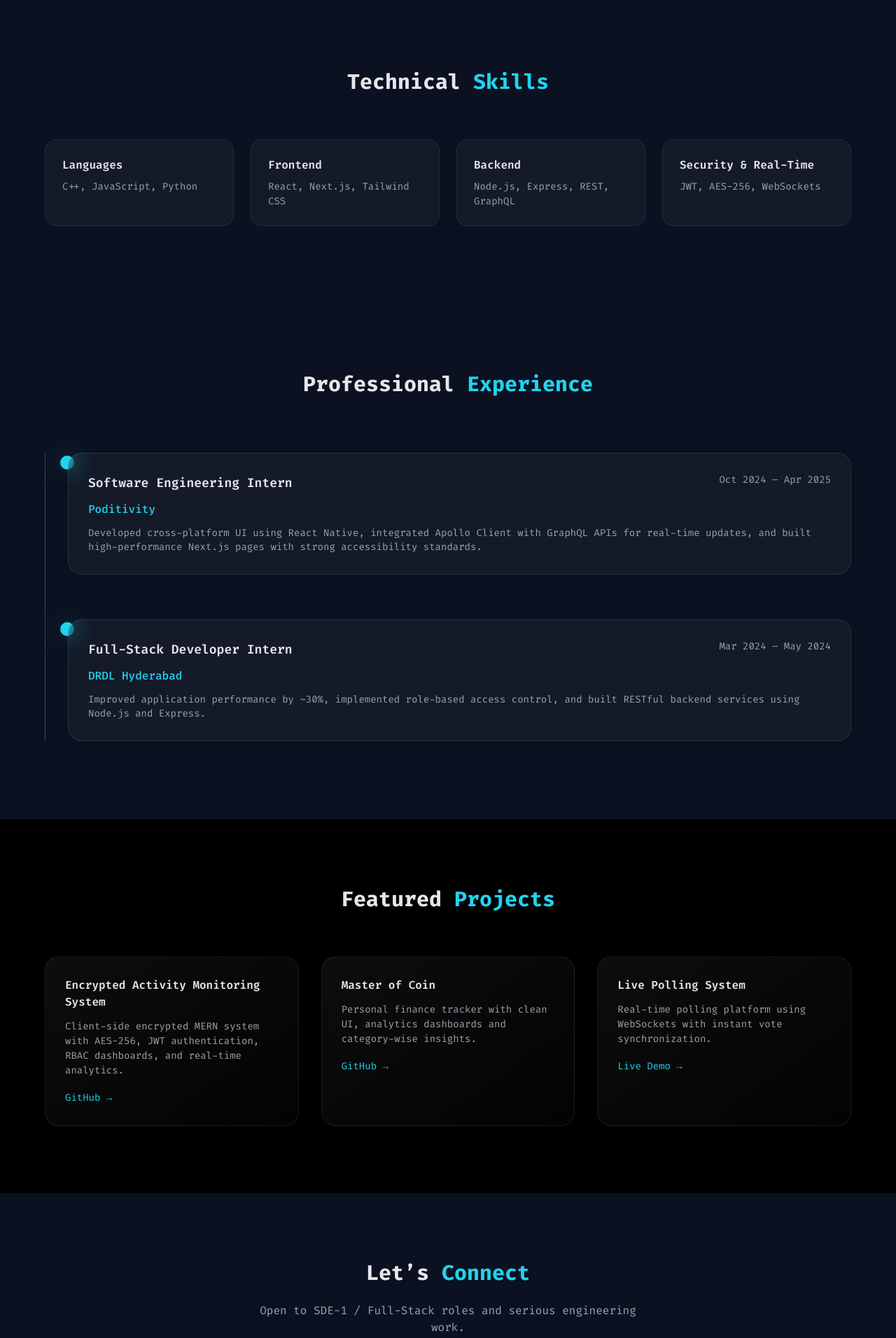
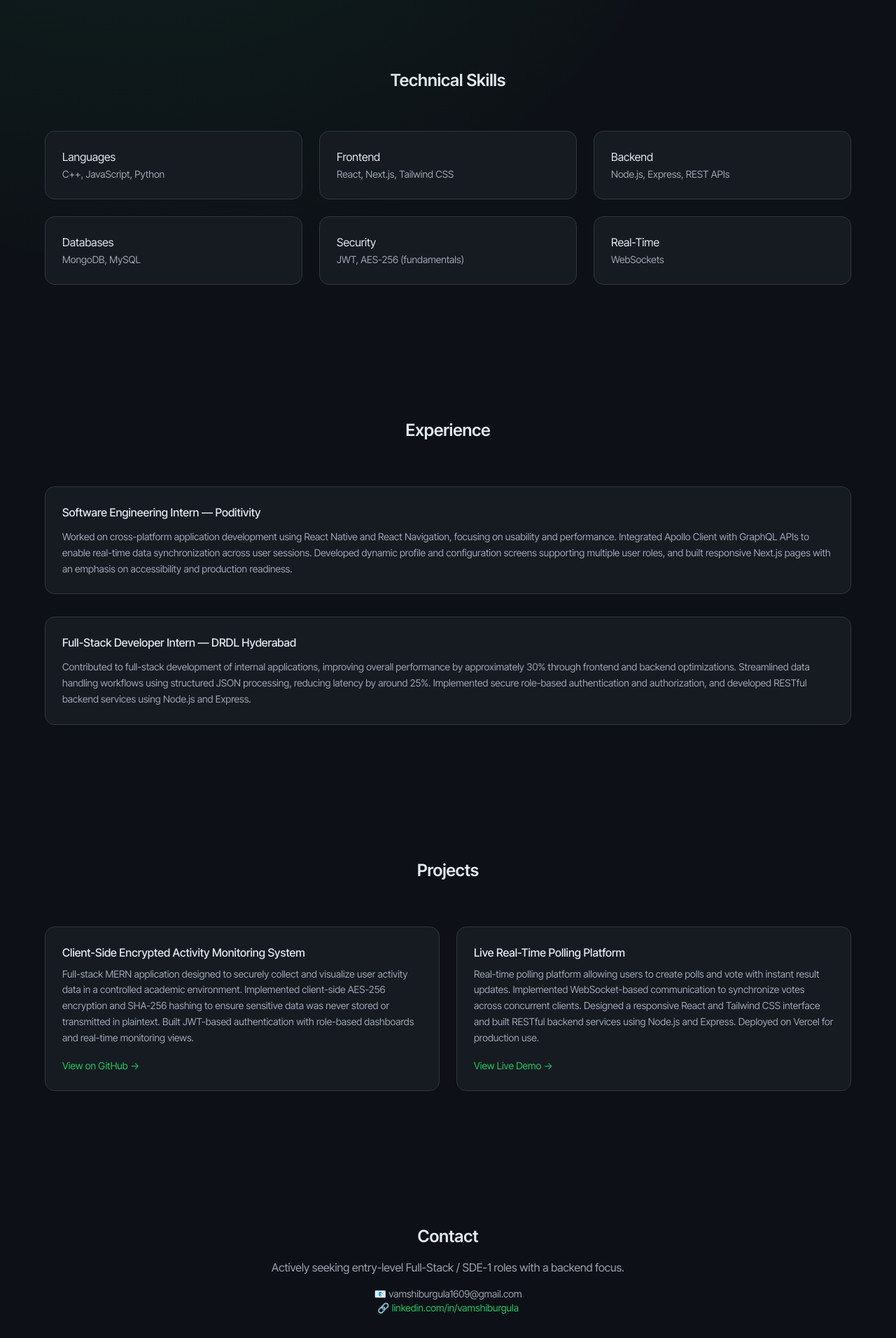
Before and after one commit to vamshiburgula/Portfolio, a plain HTML site: page index.html in a window 1280 px wide. Shown: the part 797-2709 px from the top of the page at 70% size. Drawn offline with nearby package versions, Linux system fonts and the light colour scheme.

Commit message:
Updated with Latest Project

```diff
--- a/index.html
+++ b/index.html
@@ -3,7 +3,7 @@
 <head>
   <meta charset="UTF-8" />
   <meta name="viewport" content="width=device-width, initial-scale=1.0" />
-  <title>Krishna Vamshi Burgula | Full-Stack MERN Developer</title>
+  <title>Krishna Vamshi Burgula | Full-Stack Engineer</title>
 
   <!-- Tailwind -->
   <script src="https://cdn.tailwindcss.com"></script>
@@ -13,47 +13,89 @@
   <script src="https://unpkg.com/aos@2.3.1/dist/aos.js"></script>
 
   <!-- Font -->
-  <link
-    href="https://fonts.googleapis.com/css2?family=Fira+Code:wght@400;500;600;700&display=swap"
-    rel="stylesheet"
-  />
+  <link href="https://fonts.googleapis.com/css2?family=Inter+Tight:wght@300;400;500;600;700&display=swap" rel="stylesheet"/>
 
   <script>
     tailwind.config = {
-      darkMode: "class",
       theme: {
         extend: {
-          fontFamily: { code: ["Fira Code", "monospace"] },
-          boxShadow: {
-            glow: "0 0 40px rgba(34,211,238,0.35)",
+          fontFamily: {
+            sans: ["Inter Tight", "Inter", "system-ui", "sans-serif"]
           },
-        },
-      },
+          colors: {
+            node: "#22c55e",
+            bg: "#0d1117",
+            card: "#161b22",
+            border: "#30363d"
+          }
+        }
+      }
     };
   </script>
 
   <style>
-    body { font-family: "Fira Code", monospace; }
+    body {
+      background:
+        radial-gradient(900px at 15% 10%, rgba(34,197,94,.12), transparent),
+        #0d1117;
+    }
+
+    /* Hero entrance */
+    .hero {
+      animation: heroIn .9s ease-out forwards;
+    }
+    @keyframes heroIn {
+      from { opacity: 0; transform: translateY(18px); }
+      to { opacity: 1; transform: translateY(0); }
+    }
+
+    /* Cards */
+    .card {
+      background: #161b22;
+      border: 1px solid #30363d;
+      border-radius: 14px;
+      transition: transform .25s ease, box-shadow .25s ease, border-color .25s ease;
+    }
+    .card:hover {
+      transform: translateY(-4px);
+      border-color: #22c55e;
+      box-shadow: 0 12px 30px rgba(0,0,0,.45);
+    }
+
+    /* Nav underline */
+    .nav-link {
+      position: relative;
+    }
+    .nav-link::after {
+      content: "";
+      position: absolute;
+      left: 0;
+      bottom: -6px;
+      width: 0;
+      height: 2px;
+      background: #22c55e;
+      transition: width .25s ease;
+    }
+    .nav-link:hover::after {
+      width: 100%;
+    }
   </style>
 </head>
 
-<body class="bg-[#0b1120] text-gray-200">
+<body class="text-slate-200 font-sans">
 
-<!-- ================= NAVBAR ================= -->
-<header class="fixed top-0 w-full z-50 backdrop-blur-xl bg-[#0b1120]/80 border-b border-white/10">
+<!-- NAV -->
+<header class="fixed top-0 w-full z-50 backdrop-blur bg-bg/90 border-b border-border">
   <nav class="max-w-7xl mx-auto px-6 py-4 flex justify-between items-center">
-    <span class="text-lg font-bold text-cyan-400">KVB</span>
-    <ul class="hidden md:flex gap-8 text-sm items-center">
-      <li><a href="#about" class="hover:text-cyan-400">About</a></li>
-      <li><a href="#skills" class="hover:text-cyan-400">Skills</a></li>
-      <li><a href="#internships" class="hover:text-cyan-400">Experience</a></li>
-      <li><a href="#projects" class="hover:text-cyan-400">Projects</a></li>
+    <span class="font-semibold text-node tracking-wide">KVB</span>
+    <ul class="hidden md:flex gap-8 text-sm">
+      <li><a href="#about" class="nav-link">About</a></li>
+      <li><a href="#skills" class="nav-link">Skills</a></li>
+      <li><a href="#experience" class="nav-link">Experience</a></li>
+      <li><a href="#projects" class="nav-link">Projects</a></li>
       <li>
-        <a
-          href="https://linkedin.com/in/vamshiburgula"
-          target="_blank"
-          class="px-4 py-1 rounded-full border border-cyan-400 text-cyan-400 hover:bg-cyan-400 hover:text-black transition"
-        >
+        <a href="https://linkedin.com/in/vamshiburgula" target="_blank"
+           class="px-4 py-1 rounded border border-node text-node hover:bg-node hover:text-black transition">
           LinkedIn
         </a>
       </li>
@@ -61,247 +103,166 @@
   </nav>
 </header>
 
-<!-- ================= HERO ================= -->
+<!-- HERO -->
 <section id="about" class="min-h-screen flex items-center pt-32 px-6">
-  <div class="max-w-4xl mx-auto text-center">
-    <h1 class="text-4xl md:text-6xl font-bold mb-6" data-aos="fade-up">
-      Krishna Vamshi <span class="text-cyan-400">Burgula</span>
+  <div class="max-w-4xl mx-auto text-center hero">
+    <h1 class="text-4xl md:text-5xl font-semibold mb-4 tracking-tight">
+      Krishna Vamshi <span class="text-node">Burgula</span>
     </h1>
+    <p class="text-gray-400 mb-6">
+      Recent Computer Science Graduate · Full-Stack Engineer (MERN)
+    </p>
+    <p class="max-w-2xl mx-auto text-gray-400 leading-relaxed">
+      Computer Science graduate with hands-on experience building
+      production-ready full-stack web applications using the MERN stack
+      and Next.js. Strong focus on backend development with Node.js and
+      Express, while maintaining clean, responsive React-based user
+      interfaces. Experienced in API design, authentication,
+      real-time systems, and secure data handling.
+    </p>
+  </div>
+</section>
 
-    <p class="text-lg md:text-xl text-gray-400 mb-8" data-aos="fade-up" data-aos-delay="100">
-      Full-Stack MERN Developer · SDE-1
-    </p>
-
-    <p class="max-w-2xl mx-auto text-gray-400 leading-relaxed mb-10"
-       data-aos="fade-up" data-aos-delay="200">
-      I build production-ready web applications using React, Next.js,
-      Node.js and MongoDB, with a strong focus on real-time systems,
-      security, and performance.
-    </p>
-
-    <div class="flex justify-center gap-4" data-aos="fade-up" data-aos-delay="300">
-      <a href="#projects"
-         class="px-8 py-3 rounded-xl bg-cyan-400 text-black font-medium shadow-glow hover:scale-105 transition">
-        View Work
-      </a>
-      <a href="#contact"
-         class="px-8 py-3 rounded-xl border border-white/20 hover:border-cyan-400 transition">
-        Contact
-      </a>
+<!-- SKILLS -->
+<section id="skills" class="py-24 px-6">
+  <div class="max-w-6xl mx-auto">
+    <h2 class="text-2xl font-semibold mb-14 text-center" data-aos="fade-up">
+      Technical Skills
+    </h2>
+    <div class="grid sm:grid-cols-2 lg:grid-cols-3 gap-6">
+      <div class="card p-6" data-aos="fade-up">Languages<br><span class="text-gray-400 text-sm">C++, JavaScript, Python</span></div>
+      <div class="card p-6" data-aos="fade-up" data-aos-delay="50">Frontend<br><span class="text-gray-400 text-sm">React, Next.js, Tailwind CSS</span></div>
+      <div class="card p-6" data-aos="fade-up" data-aos-delay="100">Backend<br><span class="text-gray-400 text-sm">Node.js, Express, REST APIs</span></div>
+      <div class="card p-6" data-aos="fade-up" data-aos-delay="150">Databases<br><span class="text-gray-400 text-sm">MongoDB, MySQL</span></div>
+      <div class="card p-6" data-aos="fade-up" data-aos-delay="200">Security<br><span class="text-gray-400 text-sm">JWT, AES-256 (fundamentals)</span></div>
+      <div class="card p-6" data-aos="fade-up" data-aos-delay="250">Real-Time<br><span class="text-gray-400 text-sm">WebSockets</span></div>
     </div>
   </div>
 </section>
 
-<!-- ================= SKILLS ================= -->
-<section id="skills" class="py-24 px-6">
+<!-- EXPERIENCE -->
+<section id="experience" class="py-24 px-6">
   <div class="max-w-6xl mx-auto">
-    <h2 class="text-3xl font-bold text-center mb-16" data-aos="fade-up">
-      Technical <span class="text-cyan-400">Skills</span>
+    <h2 class="text-2xl font-semibold mb-16 text-center" data-aos="fade-up">
+      Experience
     </h2>
+    <div class="space-y-8">
 
-    <div class="grid sm:grid-cols-2 lg:grid-cols-4 gap-6">
-      <div data-aos="zoom-in" class="glass-card">
-        <h3>Languages</h3>
-        <p>C++, JavaScript, Python</p>
-      </div>
-      <div data-aos="zoom-in" data-aos-delay="100" class="glass-card">
-        <h3>Frontend</h3>
-        <p>React, Next.js, Tailwind CSS</p>
-      </div>
-      <div data-aos="zoom-in" data-aos-delay="200" class="glass-card">
-        <h3>Backend</h3>
-        <p>Node.js, Express, REST, GraphQL</p>
-      </div>
-      <div data-aos="zoom-in" data-aos-delay="300" class="glass-card">
-        <h3>Security & Real-Time</h3>
-        <p>JWT, AES-256, WebSockets</p>
-      </div>
-    </div>
-  </div>
-</section>
-
-<!-- ================= EXPERIENCE ================= -->
-<section id="internships" class="py-28 px-6">
-  <div class="max-w-6xl mx-auto">
-    <h2 class="text-3xl font-bold text-center mb-20" data-aos="fade-up">
-      Professional <span class="text-cyan-400">Experience</span>
-    </h2>
-
-    <div class="relative border-l border-white/20 pl-8 space-y-16">
-
-      <!-- Poditivity -->
-      <div data-aos="fade-right" class="relative">
-        <span class="absolute -left-[11px] top-1 w-5 h-5 rounded-full bg-cyan-400 shadow-glow"></span>
-        <div class="timeline-card">
-          <div class="flex flex-col md:flex-row md:justify-between mb-3">
-            <h3 class="text-lg font-semibold">Software Engineering Intern</h3>
-            <span class="text-sm text-gray-400">Oct 2024 – Apr 2025</span>
-          </div>
-          <p class="text-cyan-400 font-medium mb-3">Poditivity</p>
-          <p class="text-sm text-gray-400">
-            Developed cross-platform UI using React Native, integrated Apollo Client
-            with GraphQL APIs for real-time updates, and built high-performance
-            Next.js pages with strong accessibility standards.
-          </p>
-        </div>
+      <div class="card p-6" data-aos="fade-up">
+        <h3 class="font-medium">
+          Software Engineering Intern — Poditivity
+        </h3>
+        <p class="text-sm text-gray-400 mt-3 leading-relaxed">
+          Worked on cross-platform application development using React Native
+          and React Navigation, focusing on usability and performance.
+          Integrated Apollo Client with GraphQL APIs to enable real-time
+          data synchronization across user sessions. Developed dynamic
+          profile and configuration screens supporting multiple user roles,
+          and built responsive Next.js pages with an emphasis on accessibility
+          and production readiness.
+        </p>
       </div>
 
-      <!-- DRDL -->
-      <div data-aos="fade-left" class="relative">
-        <span class="absolute -left-[11px] top-1 w-5 h-5 rounded-full bg-cyan-400 shadow-glow"></span>
-        <div class="timeline-card">
-          <div class="flex flex-col md:flex-row md:justify-between mb-3">
-            <h3 class="text-lg font-semibold">Full-Stack Developer Intern</h3>
-            <span class="text-sm text-gray-400">Mar 2024 – May 2024</span>
-          </div>
-          <p class="text-cyan-400 font-medium mb-3">DRDL Hyderabad</p>
-          <p class="text-sm text-gray-400">
-            Improved application performance by ~30%, implemented role-based
-            access control, and built RESTful backend services using Node.js
-            and Express.
-          </p>
-        </div>
+      <div class="card p-6" data-aos="fade-up" data-aos-delay="100">
+        <h3 class="font-medium">
+          Full-Stack Developer Intern — DRDL Hyderabad
+        </h3>
+        <p class="text-sm text-gray-400 mt-3 leading-relaxed">
+          Contributed to full-stack development of internal applications,
+          improving overall performance by approximately 30% through
+          frontend and backend optimizations. Streamlined data handling
+          workflows using structured JSON processing, reducing latency
+          by around 25%. Implemented secure role-based authentication and
+          authorization, and developed RESTful backend services using
+          Node.js and Express.
+        </p>
       </div>
 
     </div>
   </div>
 </section>
 
-<!-- ================= PROJECTS ================= -->
-<section id="projects" class="py-24 px-6 bg-black">
+<!-- PROJECTS -->
+<section id="projects" class="py-24 px-6">
   <div class="max-w-6xl mx-auto">
-    <h2 class="text-3xl font-bold text-center mb-16" data-aos="fade-up">
-      Featured <span class="text-cyan-400">Projects</span>
+    <h2 class="text-2xl font-semibold mb-16 text-center" data-aos="fade-up">
+      Projects
     </h2>
 
-    <div class="grid md:grid-cols-2 lg:grid-cols-3 gap-8">
-      <div data-aos="fade-up" class="project-card">
-        <h3>Encrypted Activity Monitoring System</h3>
-        <p>
-          Client-side encrypted MERN system with AES-256, JWT authentication,
-          RBAC dashboards, and real-time analytics.
+    <div class="grid md:grid-cols-2 gap-6">
+
+      <div class="card p-6" data-aos="fade-up">
+        <h3 class="font-medium mb-2">
+          Client-Side Encrypted Activity Monitoring System
+        </h3>
+        <p class="text-sm text-gray-400 mb-4 leading-relaxed">
+          Full-stack MERN application designed to securely collect and
+          visualize user activity data in a controlled academic
+          environment. Implemented client-side AES-256 encryption and
+          SHA-256 hashing to ensure sensitive data was never stored or
+          transmitted in plaintext. Built JWT-based authentication with
+          role-based dashboards and real-time monitoring views.
         </p>
-        <a href="https://github.com/vamshiburgula/mern_login-app-for_keylogger" target="_blank">
-          GitHub →
+        <a href="https://github.com/vamshiburgula/mern_login-app-for_keylogger"
+           target="_blank"
+           class="text-node text-sm">
+          View on GitHub →
         </a>
       </div>
 
-      <div data-aos="fade-up" data-aos-delay="100" class="project-card">
-        <h3>Master of Coin</h3>
-        <p>
-          Personal finance tracker with clean UI, analytics dashboards
-          and category-wise insights.
+      <div class="card p-6" data-aos="fade-up" data-aos-delay="100">
+        <h3 class="font-medium mb-2">
+          Live Real-Time Polling Platform
+        </h3>
+        <p class="text-sm text-gray-400 mb-4 leading-relaxed">
+          Real-time polling platform allowing users to create polls and
+          vote with instant result updates. Implemented WebSocket-based
+          communication to synchronize votes across concurrent clients.
+          Designed a responsive React and Tailwind CSS interface and
+          built RESTful backend services using Node.js and Express.
+          Deployed on Vercel for production use.
         </p>
-        <a href="https://github.com/vamshiburgula/MasterofCoinFinal" target="_blank">
-          GitHub →
+        <a href="https://menti-polling-system.vercel.app/"
+           target="_blank"
+           class="text-node text-sm">
+          View Live Demo →
         </a>
       </div>
 
-      <div data-aos="fade-up" data-aos-delay="200" class="project-card">
-        <h3>Live Polling System</h3>
-        <p>
-          Real-time polling platform using WebSockets with instant
-          vote synchronization.
-        </p>
-        <a href="https://menti-polling-system.vercel.app/" target="_blank">
-          Live Demo →
-        </a>
-      </div>
     </div>
   </div>
 </section>
 
-<!-- ================= CONTACT ================= -->
+<!-- CONTACT -->
 <section id="contact" class="py-24 px-6">
   <div class="max-w-xl mx-auto text-center">
-    <h2 class="text-3xl font-bold mb-6" data-aos="fade-up">
-      Let’s <span class="text-cyan-400">Connect</span>
+    <h2 class="text-2xl font-semibold mb-4" data-aos="fade-up">
+      Contact
     </h2>
-
-    <p class="text-gray-400 mb-6" data-aos="fade-up" data-aos-delay="100">
-      Open to SDE-1 / Full-Stack roles and serious engineering work.
+    <p class="text-gray-400 mb-4" data-aos="fade-up" data-aos-delay="100">
+      Actively seeking entry-level Full-Stack / SDE-1 roles with a
+      backend focus.
     </p>
-
-    <div class="space-y-2 text-sm" data-aos="fade-up" data-aos-delay="200">
-      <p>📧 vamshiburgula1609@gmail.com</p>
-      <p>
-        🔗
-        <a href="https://linkedin.com/in/vamshiburgula" target="_blank"
-           class="text-cyan-400 hover:underline">
-          linkedin.com/in/vamshiburgula
-        </a>
-      </p>
-    </div>
+    <p class="text-sm text-gray-400" data-aos="fade-up" data-aos-delay="200">
+      📧 vamshiburgula1609@gmail.com<br/>
+      🔗 <a href="https://linkedin.com/in/vamshiburgula" class="text-node">
+        linkedin.com/in/vamshiburgula
+      </a>
+    </p>
   </div>
 </section>
 
-<footer class="py-6 text-center text-xs text-gray-500 border-t border-white/10">
+<footer class="py-6 text-center text-xs text-gray-500 border-t border-border">
   © 2025 Krishna Vamshi Burgula
 </footer>
 
 <script>
-  AOS.init({ duration: 900, once: true, easing: "ease-out-cubic" });
+  AOS.init({
+    duration: 600,
+    once: true,
+    easing: "ease-out"
+  });
 </script>
-
-<style>
-  .glass-card {
-    padding: 1.5rem;
-    border-radius: 1rem;
-    background: rgba(255,255,255,0.04);
-    border: 1px solid rgba(255,255,255,0.08);
-    backdrop-filter: blur(12px);
-    transition: all .3s ease;
-  }
-  .glass-card:hover {
-    border-color: #22d3ee;
-    transform: translateY(-4px);
-  }
-  .glass-card h3 {
-    font-weight: 600;
-    margin-bottom: .5rem;
-  }
-  .glass-card p {
-    font-size: .875rem;
-    color: #9ca3af;
-  }
-
-  .timeline-card {
-    padding: 1.75rem;
-    border-radius: 1.25rem;
-    background: rgba(255,255,255,0.04);
-    border: 1px solid rgba(255,255,255,0.1);
-    backdrop-filter: blur(14px);
-    transition: all .3s ease;
-  }
-  .timeline-card:hover {
-    border-color: #22d3ee;
-  }
-
-  .project-card {
-    padding: 1.75rem;
-    border-radius: 1.25rem;
-    background: linear-gradient(145deg, rgba(255,255,255,.05), rgba(255,255,255,.01));
-    border: 1px solid rgba(255,255,255,.08);
-    transition: all .35s ease;
-  }
-  .project-card:hover {
-    transform: translateY(-6px);
-    box-shadow: 0 0 50px rgba(34,211,238,.25);
-  }
-  .project-card h3 {
-    font-weight: 600;
-    margin-bottom: .75rem;
-  }
-  .project-card p {
-    font-size: .875rem;
-    color: #9ca3af;
-    margin-bottom: 1rem;
-  }
-  .project-card a {
-    font-size: .875rem;
-    color: #22d3ee;
-  }
-</style>
 
 </body>
 </html>
```
